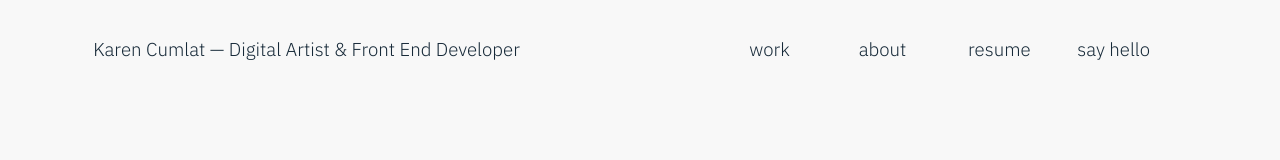
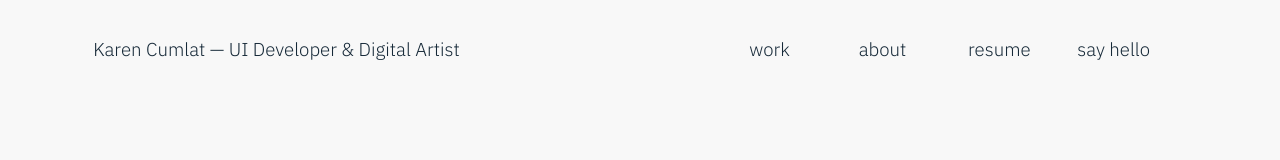
Before and after one commit to karencumlat/portfolio, a React (Create React App) app: page / in a window 1280 px wide. Shown: the top 160 px of the page. Built offline with nearby package versions, Linux system fonts and the light colour scheme.

Commit message:
update resume link

```diff
--- a/src/components/About/index.js
+++ b/src/components/About/index.js
@@ -17,7 +17,7 @@
             </a>{' '}
             or checkout my{' '}
             <a
-              href="https://karencumlat.ca/files/Karen_Cumlat_Resume.pdf"
+              href="https://drive.google.com/file/d/12x40Wbz0ZUYKdRUr1rbqRlpj_TjDIoZ4/view?usp=sharing"
               className="resume"
             >
               Resume
--- a/src/components/Header/index.js
+++ b/src/components/Header/index.js
@@ -5,7 +5,7 @@
     <header className="app-header">
       <h1 className="app-header--heading">
         <a href="https://karencumlat.ca/">
-          Karen Cumlat — Digital Artist & Front End Developer
+          Karen Cumlat — UI Developer & Digital Artist
         </a>
       </h1>
 
@@ -18,7 +18,7 @@
         </a>
         <a
           className="app-nav--item"
-          href="https://karencumlat.ca/files/Karen_Cumlat_Resume.pdf"
+          href="https://drive.google.com/file/d/12x40Wbz0ZUYKdRUr1rbqRlpj_TjDIoZ4/view?usp=sharing"
         >
           resume
         </a>
--- a/src/components/WorkCard/workCard.css
+++ b/src/components/WorkCard/workCard.css
@@ -31,7 +31,7 @@
 @media screen and (max-width: 1024px) and (min-width: 600px) {
   .app-card {
     padding: 1em 0.5em;
-    width: 100%;
+    width: 33%;
     height: auto;
   }
 }
```
